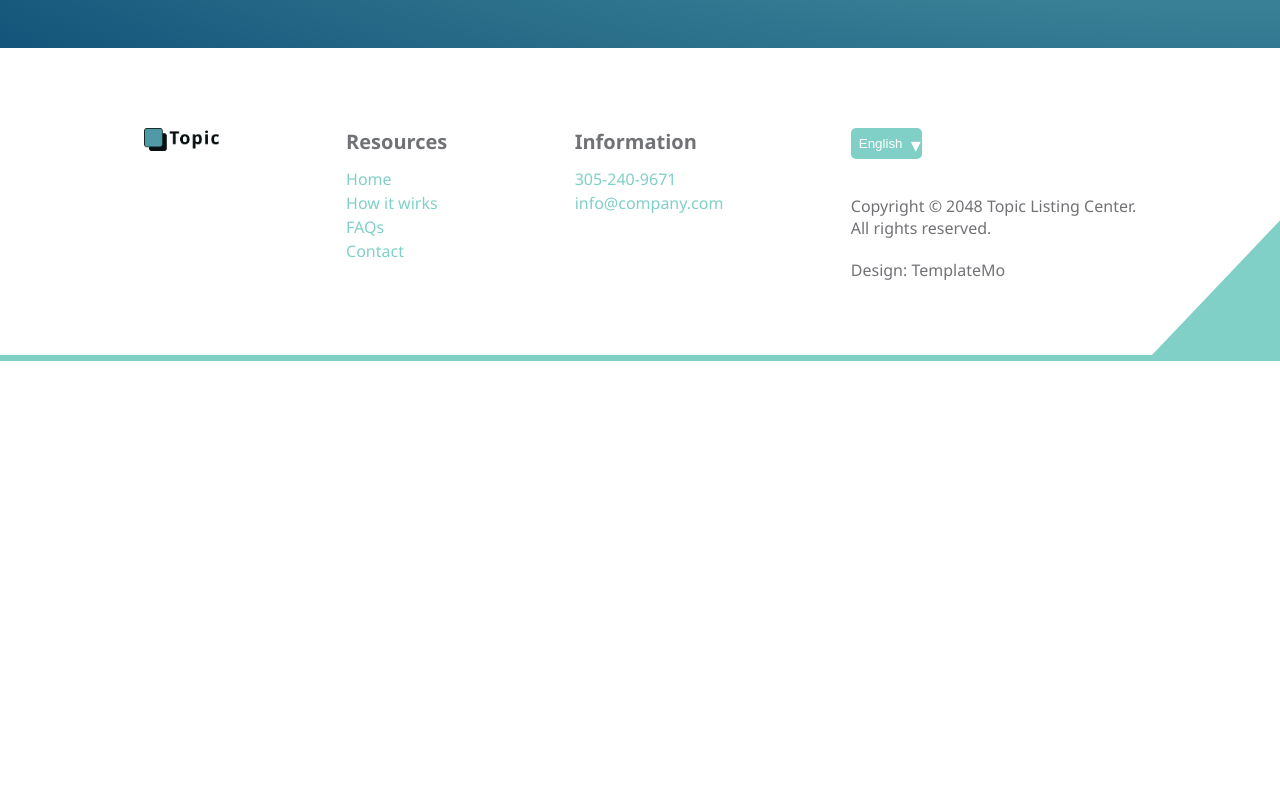
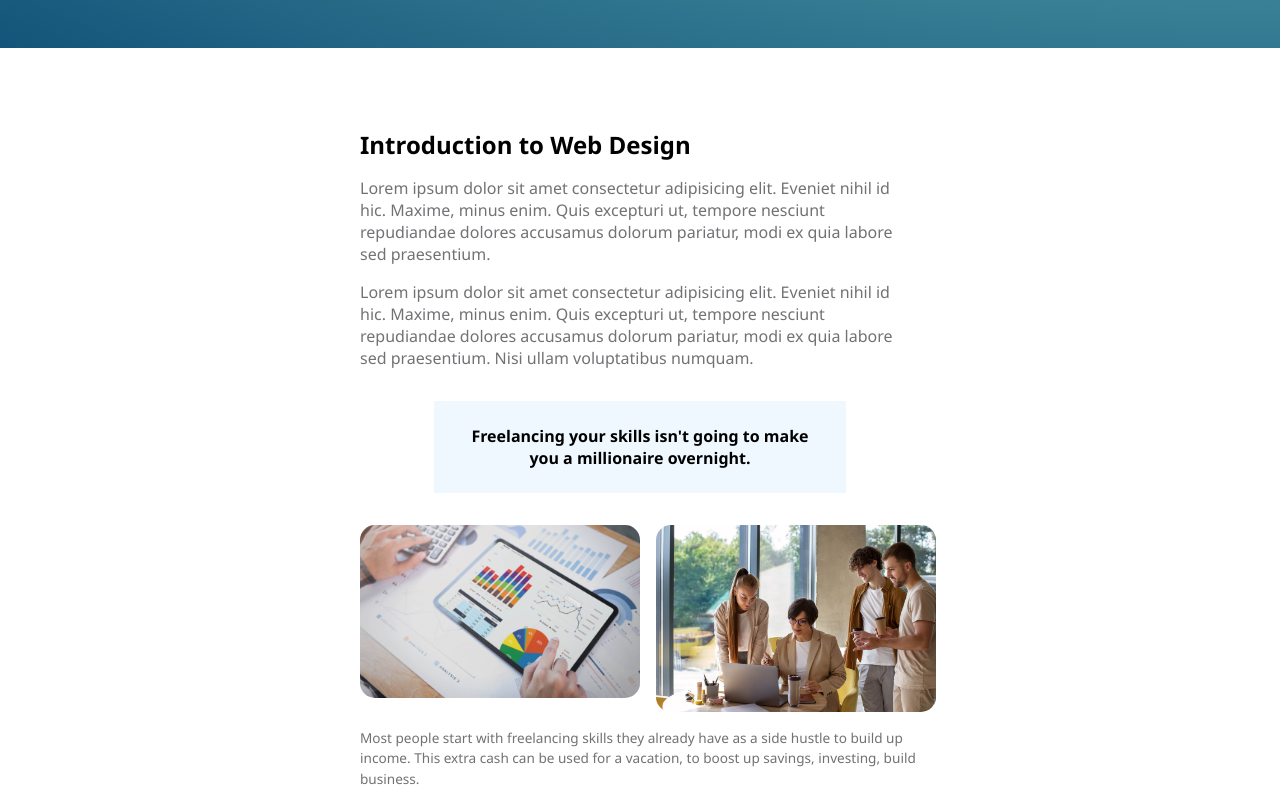
Before and after one commit to smajewski1980/dev_practice_topic, a React (Vite) app: page /web-design in a window 1280 px wide. Shown: the part 500-1300 px from the top of the page. Before the commit the page ends 861 px from the top, so only its background shows below. Built offline with nearby package versions, Linux system fonts and the light colour scheme.

Commit message:
created and styled the main element on the web design page

```diff
--- /dev/null
+++ b/src/components/WebDesMain/WebDesMain.jsx
@@ -0,0 +1,45 @@
+import styles from "./WebDesMain.module.css";
+
+const WebDesMain = () => {
+  return (
+    <main className={styles.webDesMain}>
+      <h2>Introduction to Web Design</h2>
+      <p>
+        Lorem ipsum dolor sit amet consectetur adipisicing elit. Eveniet nihil
+        id hic. Maxime, minus enim. Quis excepturi ut, tempore nesciunt
+        repudiandae dolores accusamus dolorum pariatur, modi ex quia labore sed
+        praesentium.
+      </p>
+
+      <p>
+        Lorem ipsum dolor sit amet consectetur adipisicing elit. Eveniet nihil
+        id hic. Maxime, minus enim. Quis excepturi ut, tempore nesciunt
+        repudiandae dolores accusamus dolorum pariatur, modi ex quia labore sed
+        praesentium. Nisi ullam voluptatibus numquam.
+      </p>
+
+      <p>
+        Freelancing your skills isn't going to make you a millionaire overnight.
+      </p>
+
+      <div className={styles.imgWrapper}>
+        <img
+          src='/images/businesswoman-using-tablet-analysis.jpg'
+          alt='businesswoman using tablet'
+        />
+        <img
+          src='/images/colleagues-working-cozy-office-medium-shot.jpg'
+          alt='colleagues working in a cozy office'
+        />
+      </div>
+
+      <p className={styles.caption}>
+        Most people start with freelancing skills they already have as a side
+        hustle to build up income. This extra cash can be used for a vacation,
+        to boost up savings, investing, build business.
+      </p>
+    </main>
+  );
+};
+
+export default WebDesMain;
--- /dev/null
+++ b/src/components/WebDesMain/WebDesMain.module.css
@@ -0,0 +1,43 @@
+.webDesMain {
+  max-width: 35rem;
+  margin-inline: auto;
+  padding-block: 5rem;
+  color: var(--p-color);
+
+  h2 {
+    margin-block-end: 1rem;
+    color: black;
+    font-weight: 600;
+  }
+
+  p:nth-child(n + 2):nth-child(-n + 3) {
+    margin-block-end: 1rem;
+  }
+
+  p:nth-child(4) {
+    text-align: center;
+    background-color: var(--section-bg-color);
+    padding: 1.5rem;
+    font-weight: 700;
+    width: 45ch;
+    margin-inline: auto;
+    color: black;
+    margin-block: 2rem;
+  }
+
+  .imgWrapper {
+    display: grid;
+    grid-template-columns: 50% 50%;
+    gap: 1rem;
+
+    img {
+      border-radius: 15px;
+    }
+  }
+
+  .caption {
+    font-size: 0.85rem;
+    margin-block-start: 1rem;
+    line-height: 1.5;
+  }
+}
--- a/src/pages/WebDesign/WebDesign.jsx
+++ b/src/pages/WebDesign/WebDesign.jsx
@@ -1,10 +1,12 @@
 import styles from "./WebDesign.module.css";
 import WebDesHero from "../../components/WebDesHero/WebDesHero";
+import WebDesMain from "../../components/WebDesMain/WebDesMain";
 
 const WebDesign = () => {
   return (
     <>
       <WebDesHero />
+      <WebDesMain />
     </>
   );
 };
```
